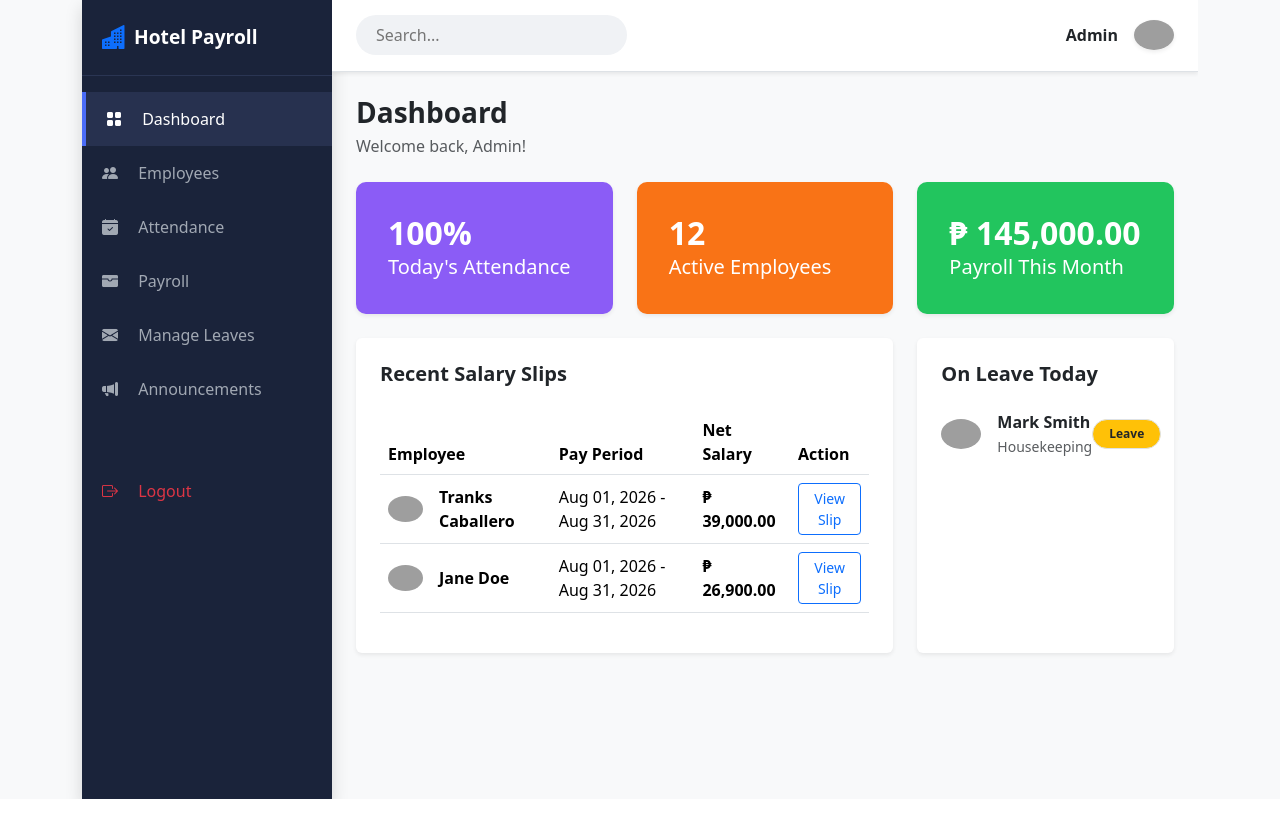
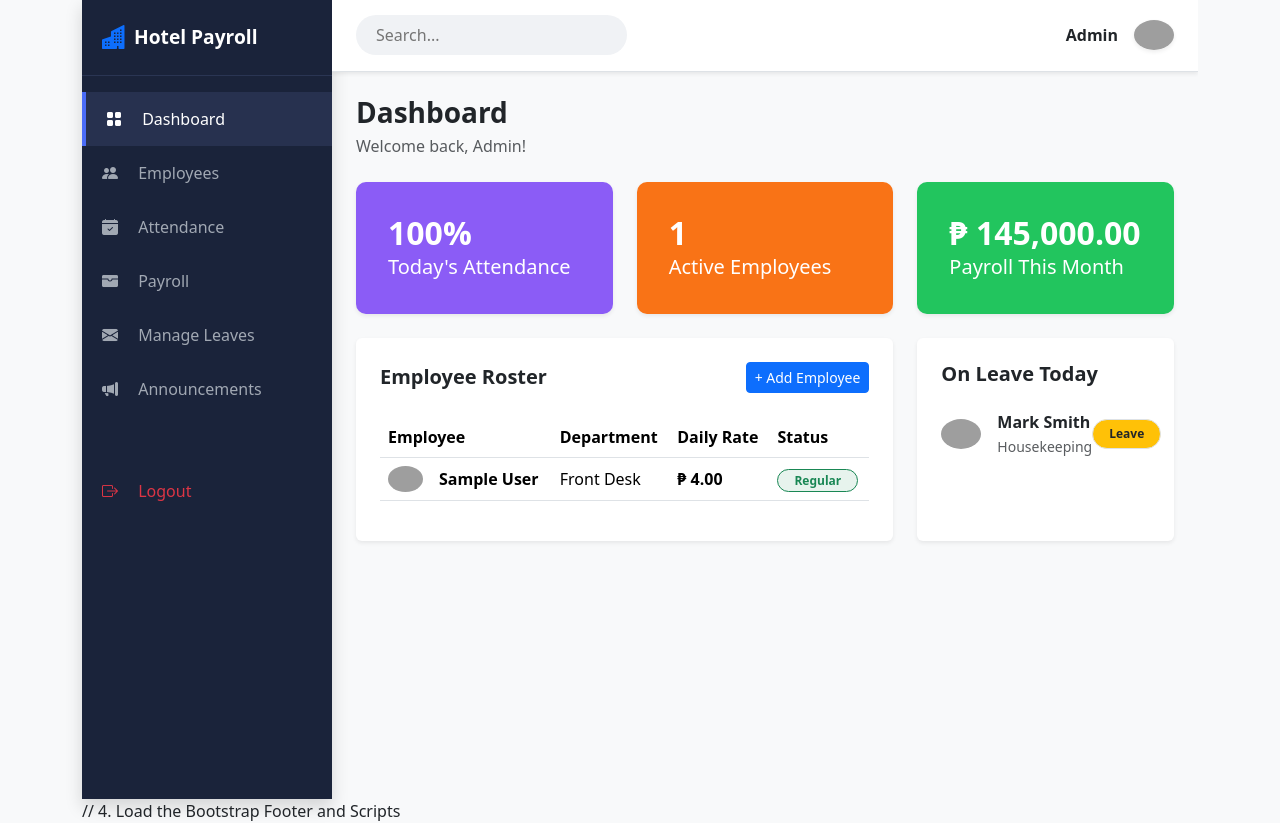
Before and after one commit to Aizen0303/hotel-payroll-system, a PHP site: page / in a window 1280 px wide. Shown: the part 81-904 px from the top of the page. Before the commit the page ends 880 px from the top, so only its background shows below. Run offline with PHP 8.4, Linux system fonts and the light colour scheme; tables that the repository leaves empty hold one stand-in row (values such as "Sample post"); grey boxes are pictures that could not be loaded.

Commit message:
Added Create Employee modal and backend PDO insertion logic

```diff
--- a/index.php
+++ b/index.php
@@ -1,6 +1,12 @@
 <?php
 // 1. Connect to the database
 require_once 'config/db.php';
+
+$stmtCount = $conn->query("SELECT COUNT(*) as total_active FROM employees");
+$activeEmployees = $stmtCount->fetch(PDO::FETCH_ASSOC)['total_active'];
+
+$stmtList = $conn->query("SELECT * FROM employees ORDER BY id DESC LIMIT 5");
+$employeeList = $stmtList->fetchAll(PDO::FETCH_ASSOC);
 
 // 2. Load the Bootstrap Header
 require_once 'includes/header.php';
@@ -78,7 +84,7 @@
                 <div class="col-md-4">
                     <div class="card card-stat bg-orange shadow-sm h-100 p-3">
                         <div class="card-body d-flex flex-column justify-content-center">
-                            <h2 class="fw-bold mb-0">12</h2>
+                            <h2 class="fw-bold mb-0"><?php echo $activeEmployees; ?></h2>
                                 <p class="mb-0 fs-5">Active Employees</p>
                             </div>
                      </div>
@@ -100,40 +106,39 @@
                 <div class="col-md-8">
                     <div class="card border-0 shadow-sm h-100">
                         <div class="card-body p-4">
-                            <h5 class="fw-bold mb-4">Recent Salary Slips</h5>
+                            <div class="d-flex justify-content-between align-items-center mb-4">
+                                 <h5 class="fw-bold mb-0">Employee Roster</h5>
+                                 <button type="button" class="btn btn-primary btn-sm" data-bs-toggle="modal" data-bs-target="#addEmployeeModal"> + Add Employee</button>
+                             </div>
                         <div class="table-responsive">
                                 <table class="table table-hover align-middle">
     <thead class="text-muted">
         <tr>
             <th>Employee</th>
-                                            <th>Pay Period</th>
-                                            <th>Net Salary</th>
-                                            <th>Action</th>
+            <th>Department</th>
+            <th>Daily Rate</th>
+            <th>Status</th>
         </tr>
     </thead>
     <tbody>
+        <?php foreach($employeeList as $emp): ?>
         <tr>
             <td>
                 <div class="d-flex align-items-center">
-                                                    <img src="https://ui-avatars.com/api/?name=Tranks+Caballero&background=random" class="rounded-circle me-3" width="35">
-                                                    <span class="fw-bold">Tranks Caballero</span>
+                    <!-- Automatically generates an avatar based on their name -->
+                    <img src="https://ui-avatars.com/api/?name=<?php echo urlencode($emp['first_name'] . ' ' . $emp['last_name']); ?>&background=random" class="rounded-circle me-3" width="35">
+                    <span class="fw-bold"><?php echo htmlspecialchars($emp['first_name'] . ' ' . $emp['last_name']); ?></span>
                 </div>
             </td>
-                                            <td>Aug 01, 2026 - Aug 31, 2026</td>
-                                            <td class="fw-bold">₱ 39,000.00</td>
-                                            <td><button class="btn btn-sm btn-outline-primary">View Slip</button></td>
+            <td><?php echo htmlspecialchars($emp['department']); ?></td>
+            <td class="fw-bold">₱ <?php echo number_format($emp['basic_daily_rate'], 2); ?></td>
+            <td>
+                <span class="badge bg-success bg-opacity-10 text-success border border-success rounded-pill px-3">
+                    <?php echo htmlspecialchars($emp['employment_status']); ?>
+                </span>
+            </td>
         </tr>
-                                        <tr>
-                                            <td>
-                                                <div class="d-flex align-items-center">
-                                                    <img src="https://ui-avatars.com/api/?name=Jane+Doe&background=random" class="rounded-circle me-3" width="35">
-                                                    <span class="fw-bold">Jane Doe</span>
-                                                </div>
-                                            </td>
-                                            <td>Aug 01, 2026 - Aug 31, 2026</td>
-                                            <td class="fw-bold">₱ 26,900.00</td>
-                                            <td><button class="btn btn-sm btn-outline-primary">View Slip</button></td>
-                                        </tr>
+        <?php endforeach; ?>
     </tbody>
 </table>
                             </div>
@@ -165,7 +170,68 @@
     </div>
 </div>
 
-<?php
 // 4. Load the Bootstrap Footer and Scripts
-require_once 'includes/footer.php';
-?>
+<!-- Add Employee Modal -->
+<div class="modal fade" id="addEmployeeModal" tabindex="-1" aria-hidden="true">
+    <div class="modal-dialog modal-lg">
+        <div class="modal-content">
+            <div class="modal-header bg-dark text-white">
+                <h5 class="modal-title">Register New Employee</h5>
+                <button type="button" class="btn-close btn-close-white" data-bs-dismiss="modal" aria-label="Close"></button>
+            </div>
+            <form action="controllers/add_employee.php" method="POST">
+                <div class="modal-body">
+                    <div class="row g-3">
+                        <div class="col-md-6">
+                            <label class="form-label">Employees Code</label>
+                            <input type="text" name="employees_code" class="form-control" required placeholder="EMP-003">
+                        </div>
+                        <div class="col-md-6">
+                            <label class="form-label">Hire Date</label>
+                            <input type="date" name="hire_date" class="form-control" required>
+                        </div>
+                        <div class="col-md-6">
+                            <label class="form-label">First Name</label>
+                            <input type="text" name="first_name" class="form-control" required>
+                        </div>
+                        <div class="col-md-6">
+                            <label class="form-label">Last Name</label>
+                            <input type="text" name="last_name" class="form-control" required>
+                        </div>
+                        <div class="col-md-4">
+                            <label class="form-label">Department</label>
+                            <select name="department" class="form-select" required>
+                                <option value="Front Desk">Front Desk</option>
+                                <option value="Housekeeping">Housekeeping</option>
+                                <option value="Food & Beverage">Food & Beverage</option>
+                                <option value="Maintenance">Maintenance</option>
+                                <option value="Management">Management</option>
+                            </select>
+                        </div>
+                        <div class="col-md-4">
+                            <label class="form-label">Position</label>
+                            <input type="text" name="position" class="form-control" required>
+                        </div>
+                        <div class="col-md-4">
+                            <label class="form-label">Status</label>
+                            <select name="employment_status" class="form-select" required>
+                                <option value="Regular">Regular</option>
+                                <option value="Probationary">Probationary</option>
+                                <option value="Contractual">Contractual</option>
+                            </select>
+                        </div>
+                        <div class="col-md-12">
+                            <label class="form-label">Basic Daily Rate (₱)</label>
+                            <input type="number" step="0.01" name="basic_daily_rate" class="form-control" required>
+                        </div>
+                    </div>
+                </div>
+                <div class="modal-footer">
+                    <button type="button" class="btn btn-secondary" data-bs-dismiss="modal">Cancel</button>
+                    <button type="submit" class="btn btn-primary">Save Employee</button>
+                </div>
+            </form>
+        </div>
+    </div>
+</div>
+<?php require_once 'includes/footer.php'; ?>
```
Also changed, not shown: controllers/add_employee.php (added, +35 -0 lines). Lines whose indentation alone changed are shown as unchanged.
